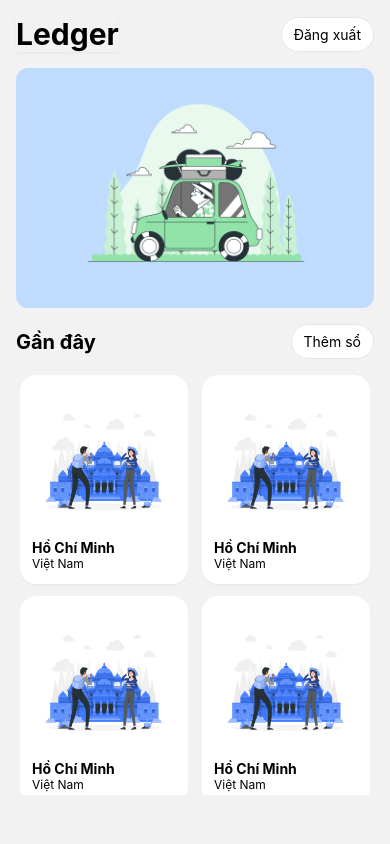
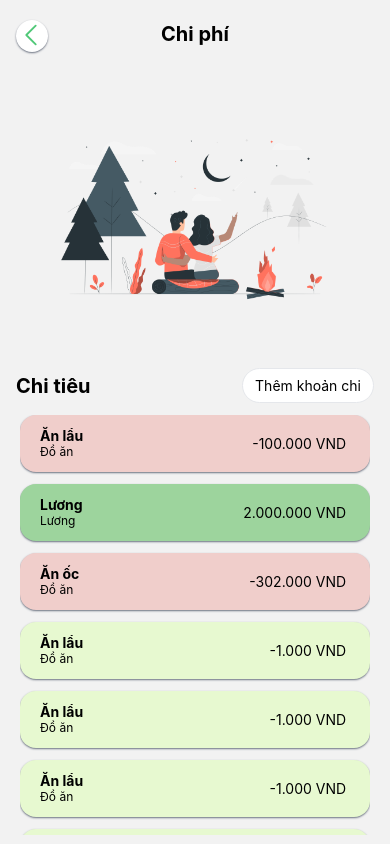
Before and after one commit to nghiaphamln/expensify-react-native, a React Native app: screen /LedgerExpenses in a window 390 px wide. Built offline with nearby package versions, Linux system fonts and the light colour scheme.

Commit message:
feat: add + detail expense screen

```diff
--- a/components/backButton.js
+++ b/components/backButton.js
@@ -9,7 +9,7 @@ export default function BackButton() {
   return (
     <TouchableOpacity
       onPress={() => navigation.goBack()}
-      className="bg-white rounded-full h-8 w-8"
+      className="bg-white rounded-full h-8 w-8 shadow-sm shadow-gray-500"
       style={style.buttonIndex}>
       <ChevronLeftIcon size="30" color={colors.button} />
     </TouchableOpacity>
--- /dev/null
+++ b/components/expenseCard.js
@@ -0,0 +1,35 @@
+import {Text, View} from 'react-native';
+import React from 'react';
+import {colors} from '../theme';
+
+const getBgColor = amount => {
+  if (amount > 0) {
+    return '#9dd49d';
+  }
+  if (amount <= -100000) {
+    return '#f0cecb';
+  }
+
+  return '#e7f9d0';
+};
+
+export default function ExpenseCard({item}) {
+  return (
+    <View
+      style={{backgroundColor: getBgColor(item.amount)}}
+      className="flex-row justify-between items-center p-3 px-5 mb-3 rounded-2xl shadow-sm shadow-gray-500">
+      <View>
+        <Text className={`${colors.heading} font-bold`}>{item.title}</Text>
+        <Text className={`${colors.heading} text-xs`}>{item.category}</Text>
+      </View>
+      <View>
+        <Text>
+          {item.amount.toLocaleString('it-IT', {
+            style: 'currency',
+            currency: 'VND',
+          })}{' '}
+        </Text>
+      </View>
+    </View>
+  );
+}
--- a/navigation/appNavigation.js
+++ b/navigation/appNavigation.js
@@ -2,7 +2,9 @@ import {NavigationContainer} from '@react-navigation/native';
 import {createNativeStackNavigator} from '@react-navigation/native-stack';
 import React from 'react';
 import HomeScreen from '../screens/HomeScreen';
-import AddLedger from '../screens/AddLedger';
+import AddLedgerScreen from '../screens/AddLedgerScreen';
+import LedgerExpensesScreen from '../screens/LedgerExpensesScreen';
+import AddExpenseScreen from "../screens/AddExpenseScreen";
 
 const Stack = createNativeStackNavigator();
 
@@ -18,7 +20,17 @@ export default function AppNavigation() {
         <Stack.Screen
           options={{headerShown: false}}
           name="AddLedger"
-          component={AddLedger}
+          component={AddLedgerScreen}
+        />
+        <Stack.Screen
+          options={{headerShown: false}}
+          name="LedgerExpenses"
+          component={LedgerExpensesScreen}
+        />
+        <Stack.Screen
+          options={{headerShown: false}}
+          name="AddExpense"
+          component={AddExpenseScreen}
         />
       </Stack.Navigator>
     </NavigationContainer>
--- a/screens/AddLedger.js
+++ b/screens/AddExpenseScreen.js
@@ -1,21 +1,39 @@
 import {Image, Text, TextInput, TouchableOpacity, View} from 'react-native';
 import React, {useState} from 'react';
+import {useNavigation} from '@react-navigation/native';
 import ScreenWrapper from '../components/screenWrapper';
 import BackButton from '../components/backButton';
 import {colors} from '../theme';
-import {useNavigation} from '@react-navigation/native';
 
-export default function AddLedger() {
+const categories = [
+  {
+    id: 1,
+    title: 'Mua sắm',
+  },
+  {
+    id: 2,
+    title: 'Ăn uống',
+  },
+  {
+    id: 3,
+    title: 'Sức khỏe',
+  },
+  {
+    id: 4,
+    title: 'Cộng đồng',
+  },
+  {
+    id: 5,
+    title: 'Khác',
+  },
+];
+
+export default function AddExpenseScreen() {
   const [name, setName] = useState('');
-  const [note, setNote] = useState('');
+  const [amount, setAmount] = useState('');
+  const [category, setCategory] = useState('');
 
   const navigation = useNavigation();
-
-  const handleAddLedger = () => {
-    if (name && note) {
-      navigation.navigate('Home');
-    }
-  };
 
   return (
     <ScreenWrapper>
@@ -26,20 +44,20 @@ export default function AddLedger() {
               <BackButton />
             </View>
             <Text className={`${colors.heading} text-xl font-bold text-center`}>
-              Thêm sổ
+              Thêm khoản chi
             </Text>
           </View>
 
           <View className="flex-row justify-center my-3 mt-5">
             <Image
-              className="h-72 w-72"
+              className="h-56 w-56"
               source={require('../assets/images/4.png')}
             />
           </View>
 
           <View className="space-y-2 mx-2">
             <Text className={`${colors.heading} px-1 text-lg font-bold`}>
-              Tên sổ
+              Tên
             </Text>
             <TextInput
               className="p-4 bg-white rounded-2xl mb-3"
@@ -50,24 +68,34 @@ export default function AddLedger() {
               onChangeText={value => setName(value)}
             />
             <Text className={`${colors.heading} px-1 text-lg font-bold`}>
-              Ghi chú
+              Số tiền
             </Text>
             <TextInput
               className="p-4 bg-white rounded-2xl mb-3"
               ref={input => {
                 this.secondTextInput = input;
               }}
-              value={note}
-              onChangeText={value => setNote(value)}
             />
+          </View>
+
+          <View className="mx-2 space-x-2">
+            <Text className="text-lg font-bold">Loại</Text>
+            <View className="flex-row flex-wrap items-center">
+              {categories.map(cat => {
+                return (
+                  <TouchableOpacity className="rounded-full bg-white px-4 p-3 mb-2 mr-2">
+                    <Text>{cat.title}</Text>
+                  </TouchableOpacity>
+                );
+              })}
+            </View>
           </View>
         </View>
 
         <View>
           <TouchableOpacity
             style={{backgroundColor: colors.button}}
-            className="my-6 rounded-full p-3 shadow-sm mx-2"
-            onPress={handleAddLedger}>
+            className="my-6 rounded-full p-3 shadow-sm mx-2">
             <Text className="text-center text-white text-lg font-bold">
               Thêm
             </Text>
--- /dev/null
+++ b/screens/AddLedgerScreen.js
@@ -0,0 +1,79 @@
+import {Image, Text, TextInput, TouchableOpacity, View} from 'react-native';
+import React, {useState} from 'react';
+import ScreenWrapper from '../components/screenWrapper';
+import BackButton from '../components/backButton';
+import {colors} from '../theme';
+import {useNavigation} from '@react-navigation/native';
+
+export default function AddLedgerScreen() {
+  const [name, setName] = useState('');
+  const [note, setNote] = useState('');
+
+  const navigation = useNavigation();
+
+  const handleAddLedger = () => {
+    if (name && note) {
+      navigation.navigate('Home');
+    }
+  };
+
+  return (
+    <ScreenWrapper>
+      <View className="flex justify-between h-full mx-4">
+        <View>
+          <View className="relative mt-5">
+            <View className="absolute left-0 top-0">
+              <BackButton />
+            </View>
+            <Text className={`${colors.heading} text-xl font-bold text-center`}>
+              Thêm sổ
+            </Text>
+          </View>
+
+          <View className="flex-row justify-center my-3 mt-5">
+            <Image
+              className="h-56 w-56"
+              source={require('../assets/images/4.png')}
+            />
+          </View>
+
+          <View className="space-y-2 mx-2">
+            <Text className={`${colors.heading} px-1 text-lg font-bold`}>
+              Tên sổ
+            </Text>
+            <TextInput
+              className="p-4 bg-white rounded-2xl mb-3"
+              onSubmitEditing={() => {
+                this.secondTextInput.focus();
+              }}
+              value={name}
+              onChangeText={value => setName(value)}
+            />
+            <Text className={`${colors.heading} px-1 text-lg font-bold`}>
+              Ghi chú
+            </Text>
+            <TextInput
+              className="p-4 bg-white rounded-2xl mb-3"
+              ref={input => {
+                this.secondTextInput = input;
+              }}
+              value={note}
+              onChangeText={value => setNote(value)}
+            />
+          </View>
+        </View>
+
+        <View>
+          <TouchableOpacity
+            style={{backgroundColor: colors.button}}
+            className="my-6 rounded-full p-3 shadow-sm mx-2"
+            onPress={handleAddLedger}>
+            <Text className="text-center text-white text-lg font-bold">
+              Thêm
+            </Text>
+          </TouchableOpacity>
+        </View>
+      </View>
+    </ScreenWrapper>
+  );
+}
--- a/screens/HomeScreen.js
+++ b/screens/HomeScreen.js
@@ -72,7 +72,9 @@ export default function HomeScreen() {
             className="mx-1"
             renderItem={({item}) => {
               return (
-                <TouchableOpacity className="bg-white p-3 rounded-2xl mb-3 shadow-sm">
+                <TouchableOpacity
+                  className="bg-white p-3 rounded-2xl mb-3 shadow-sm"
+                  onPress={() => navigation.navigate('LedgerExpenses')}>
                   <View>
                     <Image
                       source={require('../assets/images/1.png')}
--- /dev/null
+++ b/screens/LedgerExpensesScreen.js
@@ -0,0 +1,125 @@
+import {FlatList, Image, Text, TouchableOpacity, View} from 'react-native';
+import React from 'react';
+import ScreenWrapper from '../components/screenWrapper';
+import BackButton from '../components/backButton';
+import {colors} from '../theme';
+import {useNavigation} from '@react-navigation/native';
+import EmptyList from '../components/emptyList';
+import ExpenseCard from '../components/expenseCard';
+
+let items = [
+  {
+    id: 1,
+    title: 'Ăn lẩu',
+    category: 'Đồ ăn',
+    amount: -100000,
+  },
+  {
+    id: 2,
+    title: 'Lương',
+    category: 'Lương',
+    amount: 2000000,
+  },
+  {
+    id: 3,
+    title: 'Ăn ốc',
+    category: 'Đồ ăn',
+    amount: -302000,
+  },
+  {
+    id: 4,
+    title: 'Ăn lẩu',
+    category: 'Đồ ăn',
+    amount: -1000,
+  },
+  {
+    id: 5,
+    title: 'Ăn lẩu',
+    category: 'Đồ ăn',
+    amount: -1000,
+  },
+  {
+    id: 6,
+    title: 'Ăn lẩu',
+    category: 'Đồ ăn',
+    amount: -1000,
+  },
+  {
+    id: 7,
+    title: 'Ăn lẩu',
+    category: 'Đồ ăn',
+    amount: -1000,
+  },
+  {
+    id: 8,
+    title: 'Ăn lẩu',
+    category: 'Đồ ăn',
+    amount: -1000,
+  },
+  {
+    id: 9,
+    title: 'Ăn lẩu',
+    category: 'Đồ ăn',
+    amount: -1000,
+  },
+];
+
+export default function LedgerExpensesScreen() {
+  const navigation = useNavigation();
+  return (
+    <ScreenWrapper className="flex-1">
+      <View className="px-4">
+        <View className="relative mt-5">
+          <View className="absolute top-0 left-0">
+            <BackButton />
+          </View>
+          <Text className={`${colors.heading} text-xl font-bold text-center`}>
+            Chi phí
+          </Text>
+        </View>
+
+        <View className="flex-row justify-center my-3 mt-5">
+          <Image
+            className="h-72 w-72"
+            source={require('../assets/images/7.png')}
+          />
+        </View>
+
+        <View className="space-y-3">
+          <View className="flex-row justify-between items-center">
+            <Text className={`${colors.heading} font-bold text-xl`}>
+              Chi tiêu
+            </Text>
+            <TouchableOpacity
+              className="p-2 px-3 bg-white border border-gray-200 rounded-full"
+              onPress={() => navigation.navigate('AddExpense')}>
+              <Text className={`${colors.heading}`}>Thêm khoản chi</Text>
+            </TouchableOpacity>
+          </View>
+          <View>
+            <FlatList
+              style={style.flatList}
+              data={items}
+              ListEmptyComponent={<EmptyList message={'Không có dữ liệu'} />}
+              keyExtractor={item => item.id}
+              showsVerticalScrollIndicator={false}
+              className="mx-1"
+              renderItem={({item}) => {
+                return <ExpenseCard item={item} />;
+              }}
+            />
+          </View>
+        </View>
+      </View>
+    </ScreenWrapper>
+  );
+}
+
+const style = {
+  flatList: {
+    height: 420,
+    columnWrapperStyle: {
+      justifyContent: 'space-between',
+    },
+  },
+};
```
